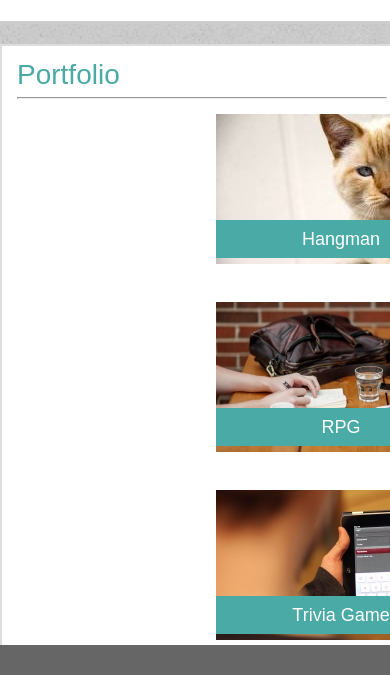
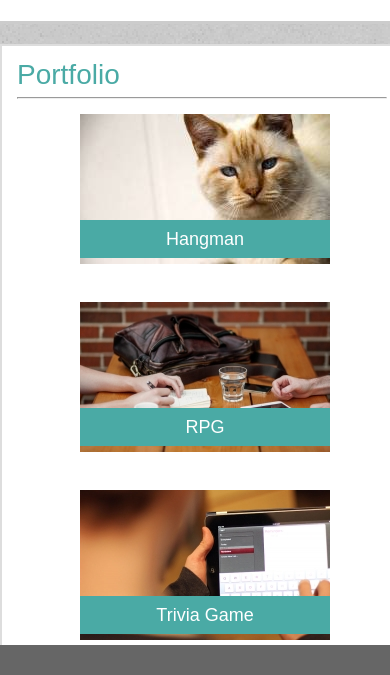
Before and after one commit to hkichen/Responsive-Portfolio, a plain HTML site: page portfolio.html in a window 390 px wide. Shown: the part 109-784 px from the top of the page. Drawn offline with Linux system fonts and the light colour scheme.

Commit message:
minor media changes

```diff
--- a/assets/css/style.css
+++ b/assets/css/style.css
@@ -155,6 +155,7 @@ p {
 	 body #bio {
 		width: 400px;
 		overflow: auto;
+		margin-bottom: 100px;
 	}
 		#contact {
 		width: 270px;
@@ -178,7 +179,7 @@ p {
 		float: right;
 		padding-bottom: 20px;
 		width: 368px;
-    	height: 283px;
+    	height: 300px;
 	}
 
 	p {
@@ -187,9 +188,9 @@ p {
 	}
 
 	body .column1, body .column2 {
-		width: 600px;
+		width: 400px;
 		float: none;
-		padding-left: 140px;
+		padding-left: 54px;
 	}
 
 	#footer {
@@ -287,6 +288,7 @@ p {
 
 	body #images, body #contact-form {
 		width: 400px;
+		margin-bottom: 30px;
 	}
 	body .selfie {
 
@@ -301,7 +303,6 @@ p {
 	body .column1, body .column2 {
 		width: 100%;
 		float: left;
-		margin-left: 50px;
 	}
 	p {
 		clear: both;
```
